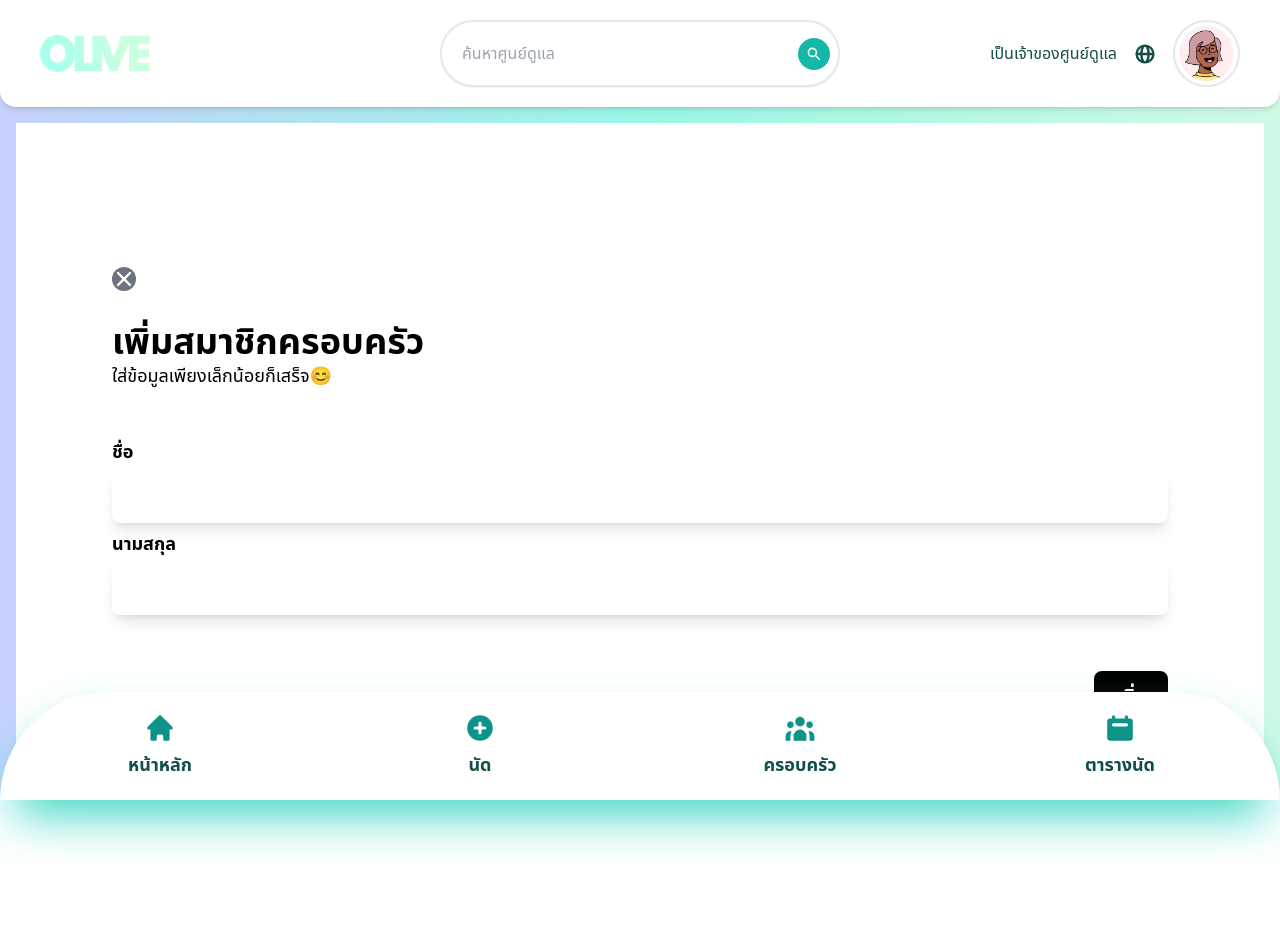
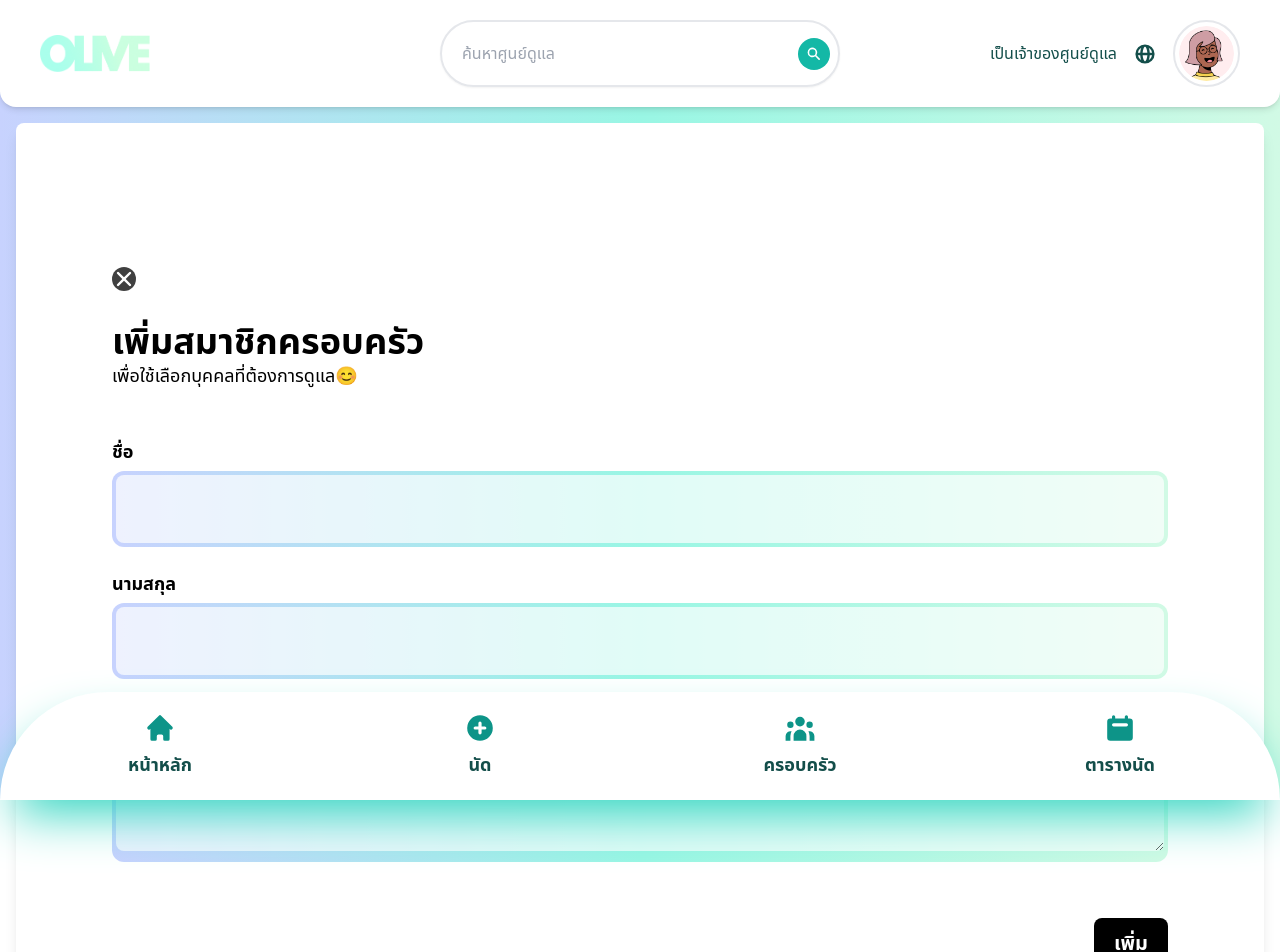
Before and after one commit to yanisapths/project-customer, a Next.js app: page /family/AddMember in a window 1280 px wide. Shown: the top 952 px of the page. Before the commit the page ends 883 px from the top, so only its background shows below. Built offline with nearby package versions, Linux system fonts and the light colour scheme; no server answers; what @badrap/bar-of-progress, tailwindcss-filters would draw is missing.

Commit message:
update w/test family member card

```diff
--- a/components/family/Card.js
+++ b/components/family/Card.js
@@ -6,8 +6,9 @@ import { XIcon,
 import { toast } from "react-hot-toast";
 import  { db } from "../../lib/firebase"
 import { deleteDoc , doc } from "@firebase/firestore"
+import Image from "next/image"
 
-function Card({id,firstname,lastname}) {
+function Card({id,firstname,lastname,message}) {
 
   const deleteMember = async  (id,e) => {
     e.stopPropagation();
@@ -17,13 +18,33 @@ function Card({id,firstname,lastname}) {
   }
 
   return (
-    <div>
-           <div className="p-1 shadow-xl bg-gradient-to-r from-pink-500 via-red-500 to-yellow-500 rounded-2xl">
-                <a className="flex justify-between p-6 bg-white sm:p-8 rounded-xl">
-                 {firstname} {lastname}
+    <div className="mt-6">
+           <div className="max-w-xl xl:max-w-3xl p-1 shadow-xl rounded-2xl bg-white focus:outline-none focus:ring">
+                <a className="flex p-4 justify-between md:p-6 bg-teal-100 sm:p-8 rounded-xl">
+                  <div className="flex ">
+                    <Image
+                      src="/Avatar.png"
+                      className="w-16 h-16 rounded-full"
+                      width="80"
+                      height="80"
+                      layout="fixed"
+                    />
+                <div className="ml-3 md:ml-8 ">
+                  <h5 className="text-md md:text-lg font-semibold">{firstname} {lastname}</h5>
+                <div className="mt-4 space-y-2">
+                  <div className="block h-full p-4 border border-gray-700 rounded-lg hover:border-pink-600">
+                    <h5 class="font-semibold">Message</h5>
+
+                    <p class="mt-1 text-sm md:text-lg font-medium ">
+                    {message}
+                    </p>
+                  </div>
+                </div>
+                  </div>
+                </div>
                   <TrashIcon
                     onClick = {e => deleteMember(id,e)}
-                    className="text-black rounded-full w-6 h-6 "
+                    className="text-black rounded-full w-6 h-6 cursor-pointer "
                   />
                 </a>
             </div>
--- a/components/family/Member.js
+++ b/components/family/Member.js
@@ -30,6 +30,7 @@ import {useSession} from "next-auth/react";
                     firstname={input.data().firstname}
                     lastname={input.data().lastname}
                     username={input.data().username.name}
+                    message={input.data().message}
               />
           )}
         </div>
--- a/pages/family/AddMember.js
+++ b/pages/family/AddMember.js
@@ -21,10 +21,7 @@ export default function AboutCard() {
     const [loading, setLoading] =useState();
     const firstnameRef = useRef(null);
     const lastnameRef = useRef(null);
-    const bathRef = useRef(null);
-    const friendRef = useRef(null);
-    const driveRef = useRef(null);
-    const massageRef = useRef(null);
+    const msgRef = useRef(null);
     const goBack = () => {
         router.push("/family/");
       };
@@ -42,6 +39,7 @@ export default function AboutCard() {
                 username: session.user,
                 firstname: firstnameRef.current.value,
                 lastname: lastnameRef.current.value,
+                message: msgRef.current.value,
                 timestamp: serverTimestamp(),
                 name:session.user.name
 
@@ -68,54 +66,49 @@ export default function AboutCard() {
       </Head>
       <Header/>
         <main className="overflow-hidden ">
-            <form action="" className="bg-white space-y-4 -mt-24 px-8 py-32  md:p-24 md:py-36 md:m-4">
-            <XIcon onClick={goBack} className="text-white bg-gray-500 rounded-full w-6 h-6 mb-8"/>
+            <form action="" className="bg-white space-y-4 -mt-24 px-8 py-32  md:p-24 md:py-36 md:m-4 rounded-lg shadow-lg">
+            <XIcon onClick={goBack} className="text-white bg-black/75 rounded-full w-6 h-6 mb-8 cursor-pointer"/>
             <p className="text-xl font-extrabold md:text-4xl md:mb-2 ">เพิ่มสมาชิกครอบครัว</p>
-            <span className="text-sm  md:text-lg font-medium  -pt-2 ">ใส่ข้อมูลเพียงเล็กน้อยก็เสร็จ😊</span>
+            <span className="text-sm  md:text-lg font-medium  -pt-2 ">เพื่อใช้เลือกบุคคลที่ต้องการดูแล😊</span>
 
             <div className=" md:pt-8 " >
             <label  className="text-sm md:text-lg font-extrabold">ชื่อ</label>
-                <div className="relative mt-1">
+                <div className="relative mt-1 p-1 rounded-xl bg-gradient-to-r from-indigo-200 via-teal-200 to-emerald-100 focus:outline-none focus:ring">
                     <input
-                        // onChange={event => handleChangeInput(event)}
                         ref={firstnameRef}
                         type="text"
                         name="firstname"
-                        className="w-full p-4 pr-12 text-sm border-gray-200 rounded-lg shadow-lg "
+                        className="bg-white/70 w-full p-6 pr-12 text-sm border-gray-200  rounded-lg "
                         placeholder=""
                     />
                 </div>
-            <div className="pt-2">
+            <div className="pt-6">
             <label className="text-sm md:text-lg font-extrabold">นามสกุล</label>
-            <div className="relative mt-1">
+            <div className="relative mt-1  p-1 rounded-xl bg-gradient-to-r from-indigo-200 via-teal-200 to-emerald-100 focus:outline-none focus:ring">
                 <input
                     ref={lastnameRef}
                     type="text"
                     name="lastname"
-                    className="w-full p-4 pr-12 text-sm border-gray-200 rounded-lg shadow-lg"
+                    className="bg-white/70 w-full p-6 pr-12 text-sm border-gray-200 rounded-lg"
                     placeholder=""
                 />
             </div>
             </div>
             </div>
-            <div className="w-full bg-white rounded-lg shadow-lg  ">
-                    {/* <p className="text-sm md:text-lg font-extrabold mb-4">  บริการทีต้องการ</p>
-                        <ul className="divide-y-2 space-y-6 divide-gray-100">
-                            <li className="p-6 hover:bg-blue-600 hover:text-blue-200 shadow-md"   ref={bathRef}   name="bath">
-                                อาบน้ำ แต่งตัว ประคอง
-                            </li>
-                            <li className="p-6 hover:bg-blue-600 hover:text-blue-200  shadow-md" ref={friendRef} name="friend">
-                                อยู่เป็นเพื่อน ทำกิจกรรม
-                            </li>
-                            <li className="p-6 hover:bg-blue-600 hover:text-blue-200  shadow-md" ref={driveRef} name="drive">
-                                ขับรถไปรับ-ส่ง
-                            </li>
-                            <li className="p-6 hover:bg-blue-600 hover:text-blue-200  shadow-md" ref={massageRef} name="massage">
-                                นวด
-                            </li>
-                        </ul> */}
-                        {/* <Select /> */}
+            <div className="pt-6">
+                <div>
+                    <label className="sr-only" for="message">Message</label>
+                        <div className="relative mt-1 p-1 rounded-xl bg-gradient-to-r from-indigo-200 via-teal-200 to-emerald-100 focus:outline-none focus:ring">
+                            <textarea
+                            className="w-full p-5 text-lg rounded-lg bg-white/70"
+                            placeholder="รายละเอียดเพิ่มเติม...."
+                            rows="3"
+                            id="message"
+                            ref={msgRef}
+                            ></textarea>
+                        </div>
             </div>
+        </div>
 
         <div className="flex justify-between pt-10 ">
         <nav className="flex text-sm border-b border-gray-100 text-font-medium">
```
